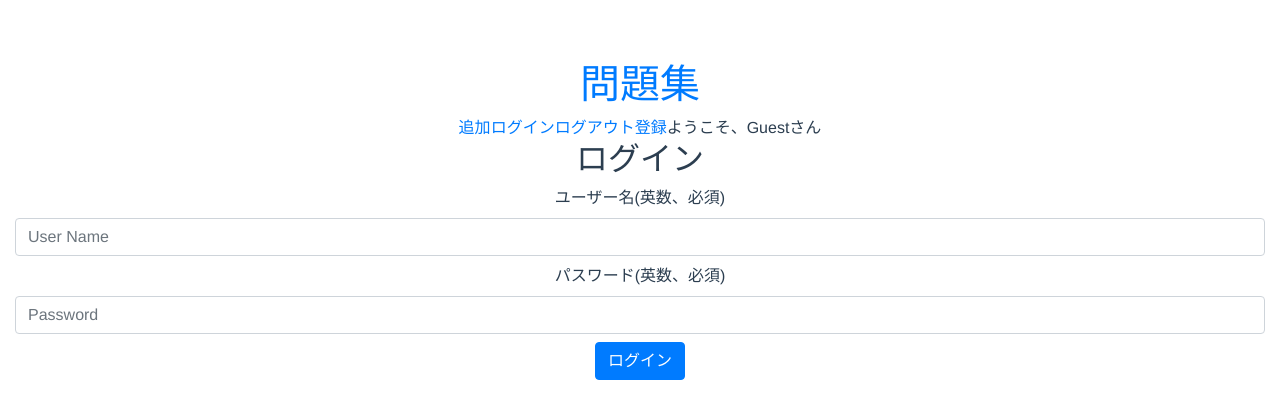
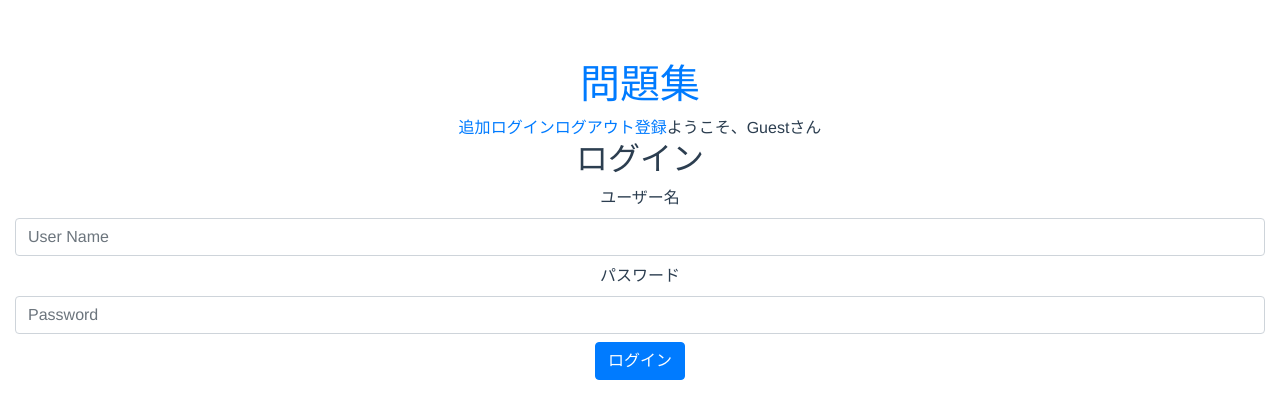
Before and after one commit to utakata-umigame/mondai-gallery, a Vue app in the folder client/: page /login in a window 1280 px wide. Shown: the top 418 px of the page. Built offline with nearby package versions, Linux system fonts and the light colour scheme; no server answers.

Commit message:
Remove unnecessary labels

```diff
--- a/client/src/components/LogIn.vue
+++ b/client/src/components/LogIn.vue
@@ -2,9 +2,9 @@
   <div>
     <h2>ログイン</h2>
     <form :class="input-group" method="post" class="mb-2">
-      <label>ユーザー名(英数、必須)</label>
+      <label>ユーザー名</label>
       <input class="form-control mb-2" type="text" name="username" placeholder='User Name' required="required">
-      <label>パスワード(英数、必須)</label>
+      <label>パスワード</label>
       <input class="form-control mb-2" type="password" name="password" placeholder='Password' required="required">
       <input class="btn btn-primary mb-2" type="submit" value='ログイン'>
     </form>
```
